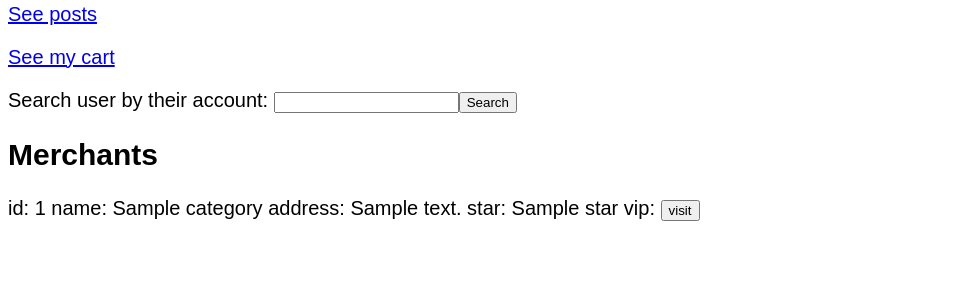
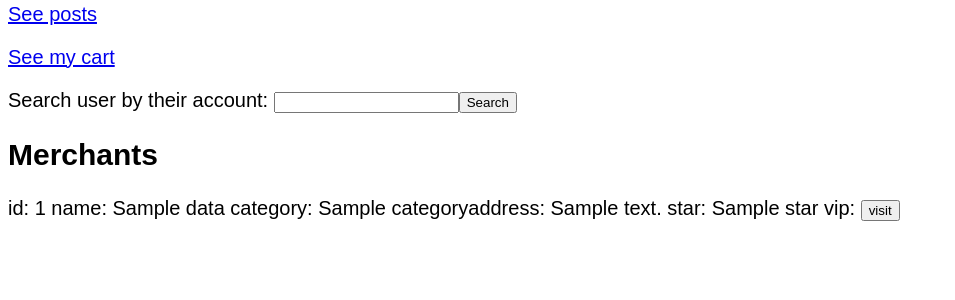
Before and after one commit to TaoWangDio/w4111Proj1Part3, a Flask app: template templates/mainPage.html in a window 1280 px wide. Shown: the part 163-463 px from the top of the page, without its empty margins (0-955 px from the left). Run offline with Flask 2, Linux system fonts and the light colour scheme; the template is opened without the code that fills it: most values are stand-ins (such as "Sample title", 1, 10 or a date in 2020); parts of the project's set-up code (start-up, migrations or seed data) failed here and were passed over.

Commit message:
Add files via upload

```diff
--- a/templates/mainPage.html
+++ b/templates/mainPage.html
@@ -29,7 +29,7 @@
 
     {% for n in data %}
     <form method="POST" action="/visit">
-      <div>id: {{n['merchant_id']}} name: {{n['category']}} address: {{n['address']}} star: {{n['star']}} vip: {{n['is_vip']}}
+      <div>id: {{n['merchant_id']}} name: {{n['merchant_name']}} category: {{n['category']}}address: {{n['address']}} star: {{n['star']}} vip: {{n['is_vip']}}
         <input type="hidden" name="id" value="{{n['merchant_id']}}"><button type="submit">visit</button>
       </div>
 
```
